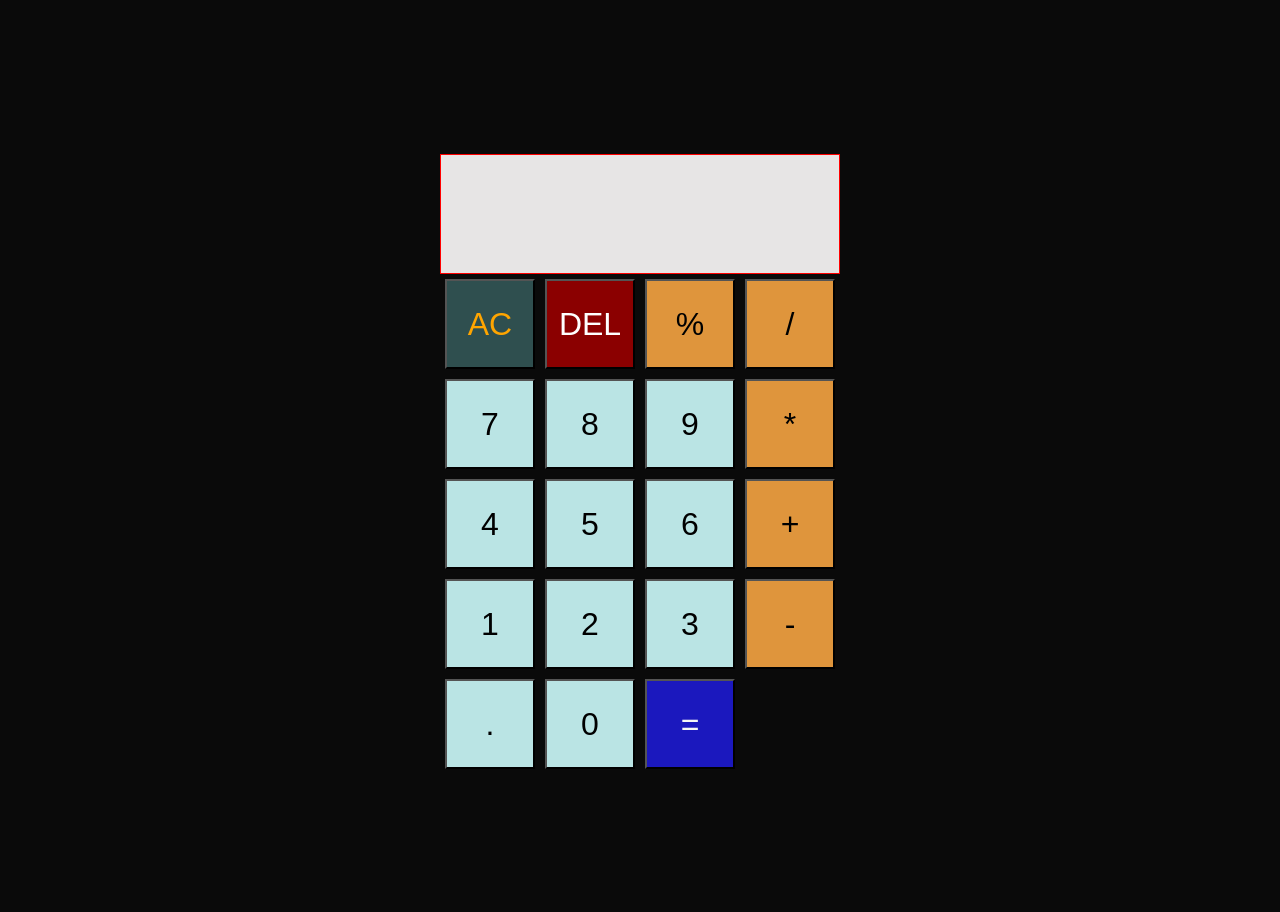
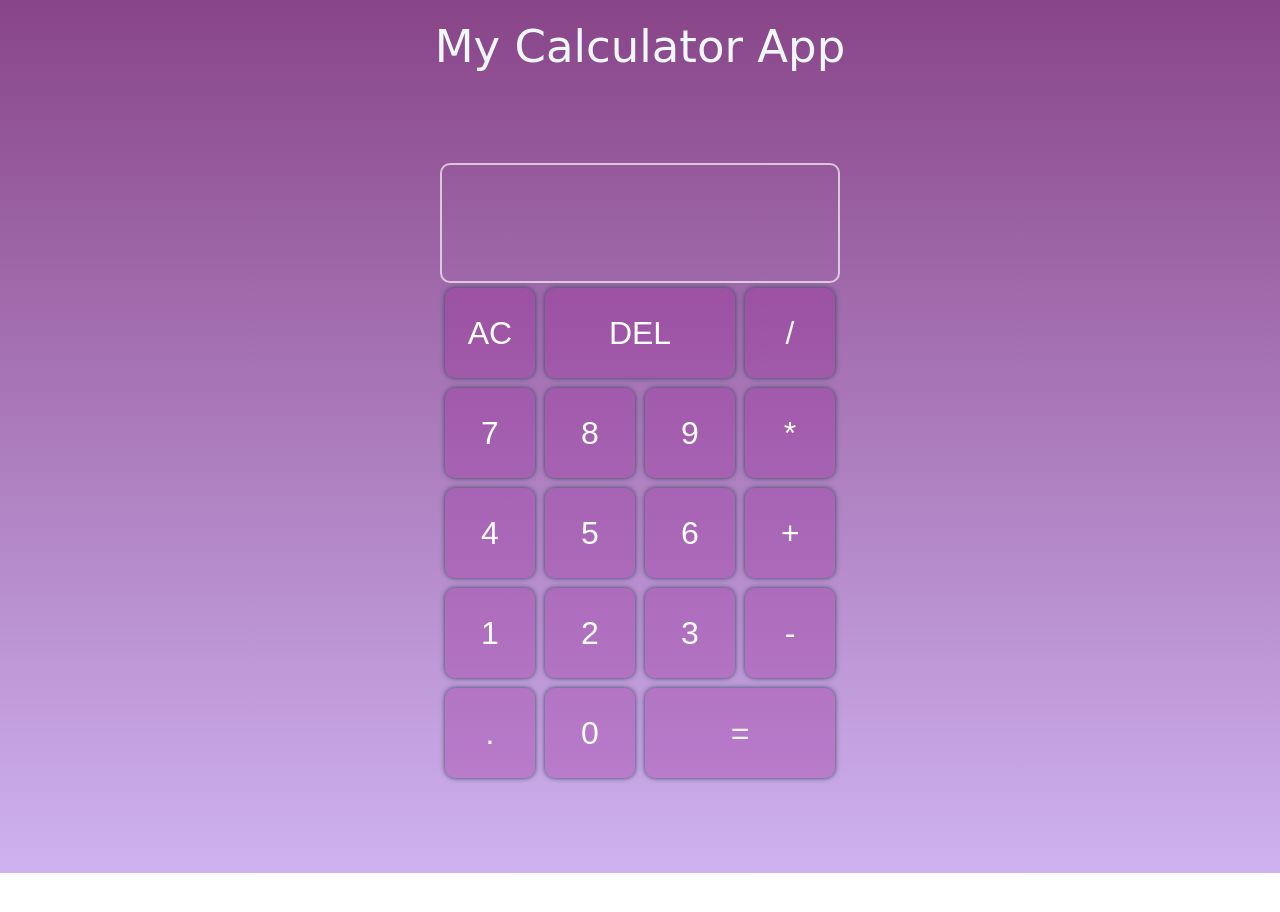
Before and after one commit to matthutt85/Calculator, a website: page index.html in a window 1280 px wide. After the commit the page ends 873 px from the top, so only its background shows below. Drawn offline with Linux system fonts and the light colour scheme; a web font is replaced by a local one.

Commit message:
stylist changes made

```diff
--- a/index.html
+++ b/index.html
@@ -8,6 +8,7 @@
     <link rel="stylesheet" href="main.css">
 </head>
 <body>
+    <header class="title">My Calculator App</header>
    <main class="calculator-grid">
        <div class="display">
             <div class="display__top" data-cy="display2"></div>
@@ -17,7 +18,6 @@
 
             <button class="all-clear" data-cy="ac">AC</button>
             <button class="del" data-cy="del">DEL</button>
-            <button class="operation-button">%</button>
             <button class="operation-button" data-cy="divide">/</button>
             <button class="numbers" data-cy="seven">7</button>
             <button class="numbers" data-cy="eight">8</button>
--- a/main.js
+++ b/main.js
@@ -32,8 +32,6 @@ numbersButtons.forEach(number => {
   number.addEventListener('click', (event) => {
     displayInput1 += event.target.innerText;
     display.textContent = displayInput1;
-
-    console.log(event.target.innerText)
   });
 })
 
@@ -50,7 +48,7 @@ operationButtons.forEach(operation => {
   });
 });
 
-function clearOp (name = '') {
+const clearOp = (name = '') => {
   displayInput2 += displayInput1 + ' ' + name + ' ';
   display2.innerText = displayInput2;
   display.innerText = '';
--- a/styles/body.scss
+++ b/styles/body.scss
@@ -1,4 +1,6 @@
+@import url('https://fonts.googleapis.com/css2?family=Finger+Paint&display=swap');
 
+$primary-font: 'Finger Paint', Cursive;
 
 * {
     margin: 0;
@@ -9,8 +11,17 @@
 }
 
 body {
-    background-color: rgb(10, 10, 10);
+    background-image: linear-gradient(rgb(136, 69, 136), rgb(207, 178, 240));
+}
 
+.title {
+    display: flex;
+    justify-content: center;
+    align-items: center;
+    font-size: 45px;
+    margin-top: 20px;
+    color: aliceblue;
+    font-family: $primary-font;
 }
 
 .calculator-grid {
@@ -20,13 +31,14 @@ body {
     justify-content: center;
     align-content: center;
     min-height: 100vh;
-    padding: 5%;
-    margin: 5%;
+
 
     .display {
-        background-color: rgb(231, 229, 229);
+        background-color: rgba(231, 229, 229, 0);
+        color: white;
         grid-column: 1 / -1;
-        border: 1px solid red;
+        border-radius: 10px;
+        border: 2px solid rgba(255, 255, 255, 0.651);
         display: flex;
         align-items: flex-end;
         flex-direction: column;
@@ -44,34 +56,55 @@ body {
     }
 
     .operation-button {
-        background-color: rgb(223, 149, 60);
+        grid-column: 4 / -2;
+        background-color: rgba(150, 31, 144, 0.308);
+        color: rgb(249, 252, 238);
+        border-radius: 10px;
+        border: none;
+        box-shadow: 0, 0, 0, 5px grey;
+    }
+
+    .operation-button:hover {
+        background-color: rgba(0, 174, 255, 0.425);
     }
 
     .del {
-        background-color: darkred;
+        grid-column: 2 / 4;
+        background-color: rgba(150, 31, 144, 0.308);
+        border-radius: 10px;
+        border: none;
+        box-shadow: 0, 0, 0, 5px grey;
         color: white;
     }
 
     .del:hover {
-        background-color: black;
+        background-color: rgba(139, 0, 0, 0.555);
     }
 
     .all-clear {
-        background-color: darkslategray;
-        color: orange;
+        background-color: rgba(150, 31, 144, 0.308);
+        color: white;
+        border-radius: 10px;
+        border: none;
+        box-shadow: 0, 0, 0, 5px grey;
     }
 
     .all-clear:hover {
-        background-color: black;
+        background-color: rgba(47, 79, 79, 0.493);
+        color: rgba(255, 166, 0, 0.589);
     }
 
     .equals {
-        background-color: rgb(27, 24, 190);
+        grid-column: 3 / -1;
+        background-color: rgba(150, 31, 144, 0.308);
         color: whitesmoke;
+        border-radius: 10px;
+        border: none;
+        box-shadow: 0, 0, 5px grey;
     }
 
     .equals:hover {
-        background-color: darkred;
+        background-color: rgba(252, 193, 0, 0.521);
     }
 
 
@@ -79,12 +112,16 @@ body {
         margin: 5px;
         padding: 5px;
         font-size: 2rem;
-        background-color: rgb(186, 228, 228);
+        background-color: rgba(150, 31, 144, 0.308);
+        border-radius: 10px;
+        color: white;
+        border: none;
+        box-shadow: 0 0 5px rgb(47, 69, 90);
 
     }
 
     button:hover {
-        background-color: cornsilk;
+        background-color: rgba(184, 119, 180, 0.308);
     }
 
 
```
Also changed, not shown: main.css.
